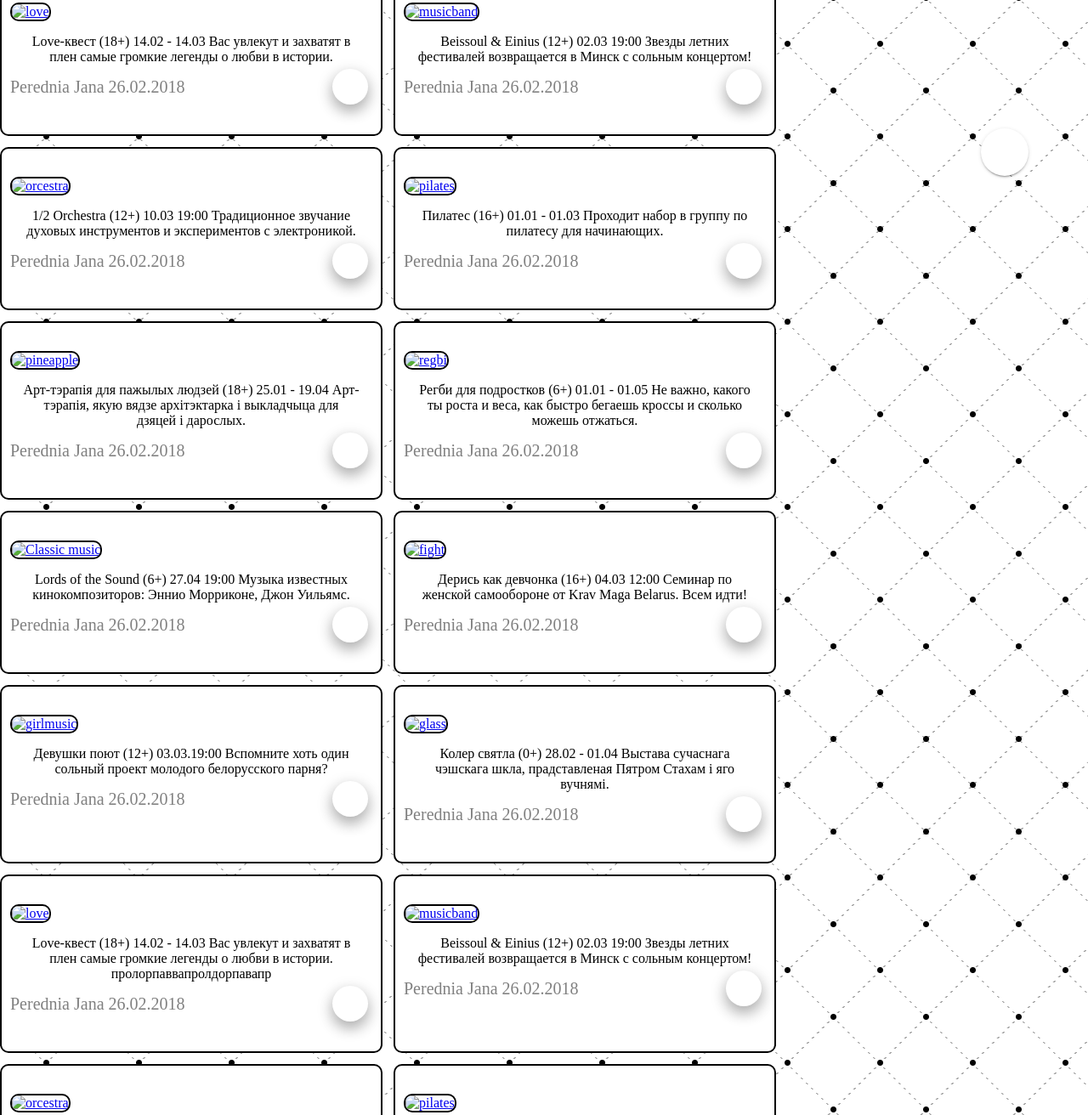
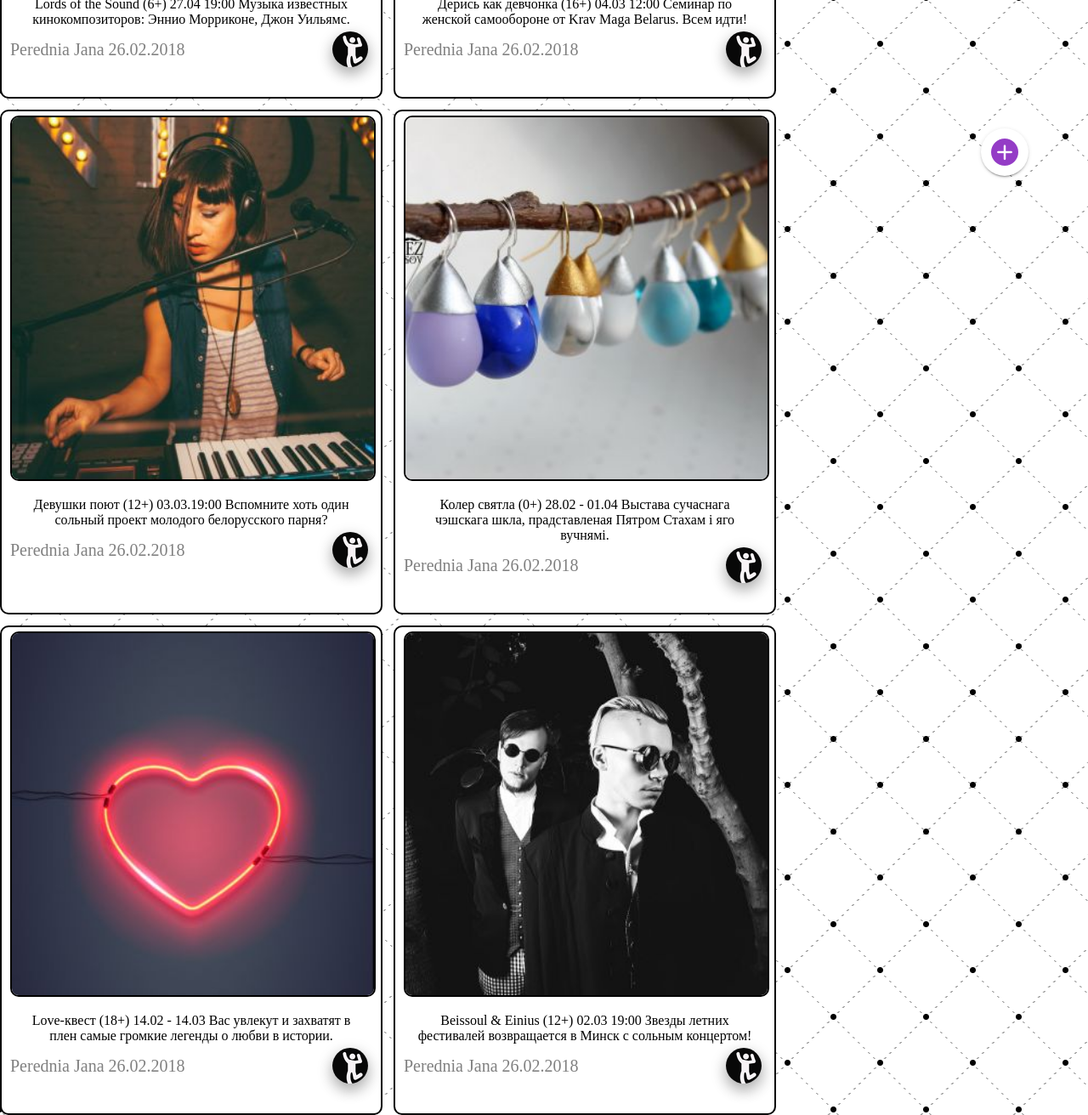
Before and after one commit to JanaJavno/UP, a plain HTML site: page TheEventer/MyHTML.html in a window 1280 px wide. Shown: the part 548-1860 px from the top of the page at 85% size. Drawn offline with Linux system fonts and the light colour scheme.

Commit message:
путь к изображениям указан правильно

```diff
--- a/TheEventer/MyHTML.html
+++ b/TheEventer/MyHTML.html
@@ -4,7 +4,7 @@
     <meta charset="UTF-8">
     <title>TheEventer</title>
     <script src="myScript.js"></script>
-    <link rel="shortcut icon" type="image/ico" href="favicon.ico">
+    <link rel="shortcut icon" type="image/ico" href="assets/favicon.ico">
     <link href = "Style.css" rel = "stylesheet";>
     <link rel="stylesheet"
           href="https://cdnjs.cloudflare.com/ajax/libs/font-awesome/4.7.0/css/font-awesome.min.css">
@@ -22,8 +22,8 @@
         <main class="main">
             <div class="gallery">
                 <div class = "post">
-            <a target="_self" href="classicmusic.jpg">
-                <img src="classicmusic.jpg" alt="Classic music" width=100% class="img">
+            <a target="_self" href="assets/classicmusic.jpg">
+                <img src="assets/classicmusic.jpg" alt="Classic music" width=100% class="img">
             </a>
             <div class="desc">Lords of the Sound (6+) 27.04 19:00
                 Музыка известных кинокомпозиторов: Эннио Морриконе, Джон Уильямс.</div>
@@ -32,8 +32,8 @@
             <div class="date"></div>
         </div>
                 <div class = "post">
-                <a target="_self" href="fight.jpg">
-                    <img src="fight.jpg" alt="fight" width=100% class="img">
+                <a target="_self" href="assets/fight.jpg">
+                    <img src="assets/fight.jpg" alt="fight" width=100% class="img">
                 </a>
                 <div class="desc">Дерись как девчонка (16+) 04.03 12:00
                     Семинар по женской самообороне от Krav Maga Belarus. Всем идти!</div>
@@ -41,8 +41,8 @@
                 <div class="button" title="хочу пойти"></div>
             </div>
                 <div class = "post">
-                <a target="_self" href="girlmusic.jpg">
-                    <img src="girlmusic.jpg" alt="girlmusic" width=100% class="img">
+                <a target="_self" href="assets/girlmusic.jpg">
+                    <img src="assets/girlmusic.jpg" alt="girlmusic" width=100% class="img">
                 </a>
                 <div class="desc">Девушки поют (12+) 03.03.19:00
                     Вспомните хоть один сольный проект молодого белорусского парня?</div>
@@ -50,8 +50,8 @@
                 <div class="button" title="хочу пойти"></div>
             </div>
                 <div class = "post">
-                <a target="_self" href="glass.jpg">
-                    <img src="glass.jpg" alt="glass" width=100% class="img">
+                <a target="_self" href="assets/glass.jpg">
+                    <img src="assets/glass.jpg" alt="glass" width=100% class="img">
                 </a>
                 <div class="desc">Колер святла (0+) 28.02 - 01.04
                     Выстава сучаснага чэшскага шкла, прадставленая Пятром Стахам і яго вучнямi.</div>
@@ -59,8 +59,8 @@
                 <div class="button" title="хочу пойти"></div>
             </div>
                 <div class = "post">
-                <a target="_self" href="love.jpg">
-                    <img src="love.jpg" alt="love" width=100% class="img">
+                <a target="_self" href="assets/love.jpg">
+                    <img src="assets/love.jpg" alt="love" width=100% class="img">
                 </a>
                 <div class="desc">Love-квест (18+) 14.02 - 14.03
                     Вас увлекут и захватят в плен самые громкие легенды о любви в истории.</div>
@@ -68,8 +68,8 @@
                 <div class="button" title="хочу пойти"></div>
             </div>
                 <div class = "post">
-                <a target="_self" href="musicband.jpg">
-                    <img src="musicband.jpg" alt="musicband" width=100% class="img">
+                <a target="_self" href="assets/musicband.jpg">
+                    <img src="assets/musicband.jpg" alt="musicband" width=100% class="img">
                 </a>
                 <div class="desc">Beissoul & Einius (12+) 02.03 19:00
                     Звезды летних фестивалей возвращается в Минск с сольным концертом!</div>
@@ -77,8 +77,8 @@
                 <div class="button" title="хочу пойти"></div>
             </div>
                 <div class = "post">
-                <a target="_self" href="orcestra.png">
-                    <img src="orcestra.png" alt="orcestra" width=100% class="img">
+                <a target="_self" href="assets/orcestra.png">
+                    <img src="assets/orcestra.png" alt="orcestra" width=100% class="img">
                 </a>
                 <div class="desc">1/2 Orchestra (12+) 10.03 19:00
                     Традиционное звучание духовых инструментов и экспериментов с электроникой.</div>
@@ -86,8 +86,8 @@
                 <div class="button" title="хочу пойти"></div>
             </div>
                 <div class = "post">
-                <a target="_self" href="pilates.jpg">
-                    <img src="pilates.jpg" alt="pilates" width=100% class="img">
+                <a target="_self" href="assets/pilates.jpg">
+                    <img src="assets/pilates.jpg" alt="pilates" width=100% class="img">
                 </a>
                 <div class="desc">Пилатес (16+) 01.01 - 01.03
                     Проходит набор в группу по пилатесу для начинающих.</div>
@@ -95,8 +95,8 @@
                 <div class="button" title="хочу пойти"></div>
             </div>
                 <div class = "post">
-                <a target="_self" href="pineapple.jpg">
-                    <img src="pineapple.jpg" alt="pineapple" width=100% class="img">
+                <a target="_self" href="assets/pineapple.jpg">
+                    <img src="assets/pineapple.jpg" alt="pineapple" width=100% class="img">
                 </a>
                 <div class="desc">
                     Арт-тэрапія для пажылых людзей (18+)
@@ -106,8 +106,8 @@
                 <div class="button" title="хочу пойти"></div>
             </div>
                 <div class = "post">
-                <a target="_self" href="regbi.jpg">
-                    <img src="regbi.jpg" alt="regbi" width=100% class="img">
+                <a target="_self" href="assets/regbi.jpg">
+                    <img src="assets/regbi.jpg" alt="regbi" width=100% class="img">
                 </a>
                 <div class="desc">Регби для подростков (6+) 01.01 - 01.05
                     Не важно, какого ты роста и веса, как быстро бегаешь кроссы и сколько можешь отжаться.</div>
@@ -115,8 +115,8 @@
                 <div class="button" title="хочу пойти"></div>
             </div>
                 <div class = "post">
-                <a target="_self" href="classicmusic.jpg">
-                    <img src="classicmusic.jpg" alt="Classic music" width=100% class="img">
+                <a target="_self" href="assets/classicmusic.jpg">
+                    <img src="assets/classicmusic.jpg" alt="Classic music" width=100% class="img">
                 </a>
                 <div class="desc">Lords of the Sound (6+) 27.04 19:00
                     Музыка известных кинокомпозиторов: Эннио Морриконе, Джон Уильямс.</div>
@@ -125,8 +125,8 @@
                 <div class="date"></div>
             </div>
                 <div class = "post">
-                <a target="_self" href="fight.jpg">
-                    <img src="fight.jpg" alt="fight" width=100% class="img">
+                <a target="_self" href="assets/fight.jpg">
+                    <img src="assets/fight.jpg" alt="fight" width=100% class="img">
                 </a>
                 <div class="desc">Дерись как девчонка (16+) 04.03 12:00
                     Семинар по женской самообороне от Krav Maga Belarus. Всем идти!</div>
@@ -134,8 +134,8 @@
                 <div class="button" title="хочу пойти"></div>
             </div>
                 <div class = "post">
-                <a target="_self" href="girlmusic.jpg">
-                    <img src="girlmusic.jpg" alt="girlmusic" width=100% class="img">
+                <a target="_self" href="assets/girlmusic.jpg">
+                    <img src="assets/girlmusic.jpg" alt="girlmusic" width=100% class="img">
                 </a>
                 <div class="desc">Девушки поют (12+) 03.03.19:00
                     Вспомните хоть один сольный проект молодого белорусского парня?</div>
@@ -143,8 +143,8 @@
                 <div class="button" title="хочу пойти"></div>
             </div>
                 <div class = "post">
-                <a target="_self" href="glass.jpg">
-                    <img src="glass.jpg" alt="glass" width=100% class="img">
+                <a target="_self" href="assets/glass.jpg">
+                    <img src="assets/glass.jpg" alt="glass" width=100% class="img">
                 </a>
                 <div class="desc">Колер святла (0+) 28.02 - 01.04
                     Выстава сучаснага чэшскага шкла, прадставленая Пятром Стахам і яго вучнямi.</div>
@@ -152,8 +152,8 @@
                 <div class="button" title="хочу пойти"></div>
             </div>
                 <div class = "post">
-                <a target="_self" href="love.jpg">
-                    <img src="love.jpg" alt="love" width=100% class="img">
+                <a target="_self" href="assets/love.jpg">
+                    <img src="assets/love.jpg" alt="love" width=100% class="img">
                 </a>
                 <div class="desc">Love-квест (18+) 14.02 - 14.03
                     Вас увлекут и захватят в плен самые громкие легенды о любви в истории. пролорпаввапролдорпавапр</div>
@@ -161,8 +161,8 @@
                 <div class="button" title="хочу пойти"></div>
             </div>
                 <div class = "post">
-                <a target="_self" href="musicband.jpg">
-                    <img src="musicband.jpg" alt="musicband" width=100% class="img">
+                <a target="_self" href="assets/musicband.jpg">
+                    <img src="assets/musicband.jpg" alt="musicband" width=100% class="img">
                 </a>
                 <div class="desc">Beissoul & Einius (12+) 02.03 19:00
                     Звезды летних фестивалей возвращается в Минск с сольным концертом!</div>
@@ -170,8 +170,8 @@
                 <div class="button" title="хочу пойти"></div>
             </div>
                 <div class = "post">
-                <a target="_self" href="orcestra.png">
-                    <img src="orcestra.png" alt="orcestra" width=100% class="img">
+                <a target="_self" href="assets/orcestra.png">
+                    <img src="assets/orcestra.png" alt="orcestra" width=100% class="img">
                 </a>
                 <div class="desc">1/2 Orchestra (12+) 10.03 19:00
                     Традиционное звучание духовых инструментов и экспериментов с электроникой.</div>
@@ -179,8 +179,8 @@
                 <div class="button" title="хочу пойти"></div>
             </div>
                 <div class = "post">
-                <a target="_self" href="pilates.jpg">
-                    <img src="pilates.jpg" alt="pilates" width=100% class="img">
+                <a target="_self" href="assets/pilates.jpg">
+                    <img src="assets/pilates.jpg" alt="pilates" width=100% class="img">
                 </a>
                 <div class="desc">Пилатес (16+) 01.01 - 01.03
                     Проходит набор в группу по пилатесу для начинающих.</div>
@@ -188,8 +188,8 @@
                 <div class="button" title="хочу пойти"></div>
             </div>
                 <div class = "post">
-                <a target="_self" href="pineapple.jpg">
-                    <img src="pineapple.jpg" alt="pineapple" width=100% class="img">
+                <a target="_self" href="assets/pineapple.jpg">
+                    <img src="assets/pineapple.jpg" alt="pineapple" width=100% class="img">
                 </a>
                 <div class="desc">
                     Арт-тэрапія для пажылых людзей (18+)
@@ -199,8 +199,8 @@
                 <div class="button" title="хочу пойти"></div>
             </div>
                 <div class = "post">
-                <a target="_self" href="regbi.jpg">
-                    <img src="regbi.jpg" alt="regbi" width=100% class="img">
+                <a target="_self" href="assets/regbi.jpg">
+                    <img src="assets/regbi.jpg" alt="regbi" width=100% class="img">
                 </a>
                 <div class="desc">Регби для подростков (6+) 01.01 - 01.05
                     Не важно, какого ты роста и веса, как быстро бегаешь кроссы и сколько можешь отжаться.</div>
--- a/TheEventer/Style.css
+++ b/TheEventer/Style.css
@@ -180,7 +180,7 @@ body {
 
     .button {
         background-color: #000000;
-        background: url(whitesmallman_0C5_icon.ico) no-repeat;
+        background: url(assets/whitesmallman_0C5_icon.ico) no-repeat;
         border: none;
         box-shadow: 0 8px 16px 0 rgba(0,0,0,0.2), 0 6px 20px 0 rgba(0,0,0,0.19);
         padding: 21px;
@@ -267,7 +267,7 @@ body {
     display: inline-block;
     width: 56px;
     height: 56px;
-    background: url("plus4.png") center no-repeat;
+    background: url("assets/plus4.png") center no-repeat;
 }
 
 /*
--- a/TheEventer/myScript.js
+++ b/TheEventer/myScript.js
@@ -263,5 +263,7 @@ var photoPosts = [
 ];
 
 (function () {
+    function getPhotoPosts(skip, top, filterConfig) {
 
+    }
 })();
```
